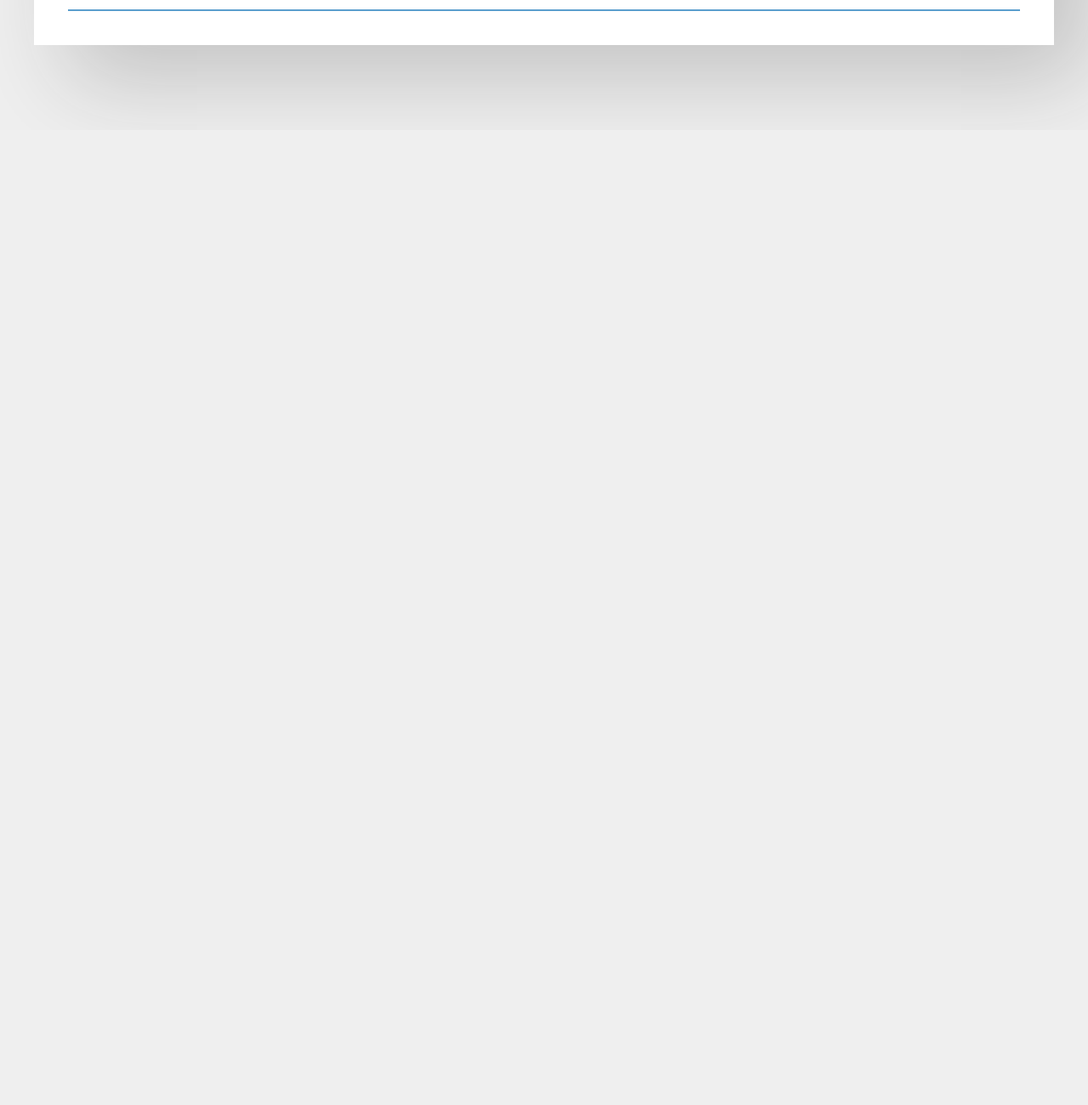
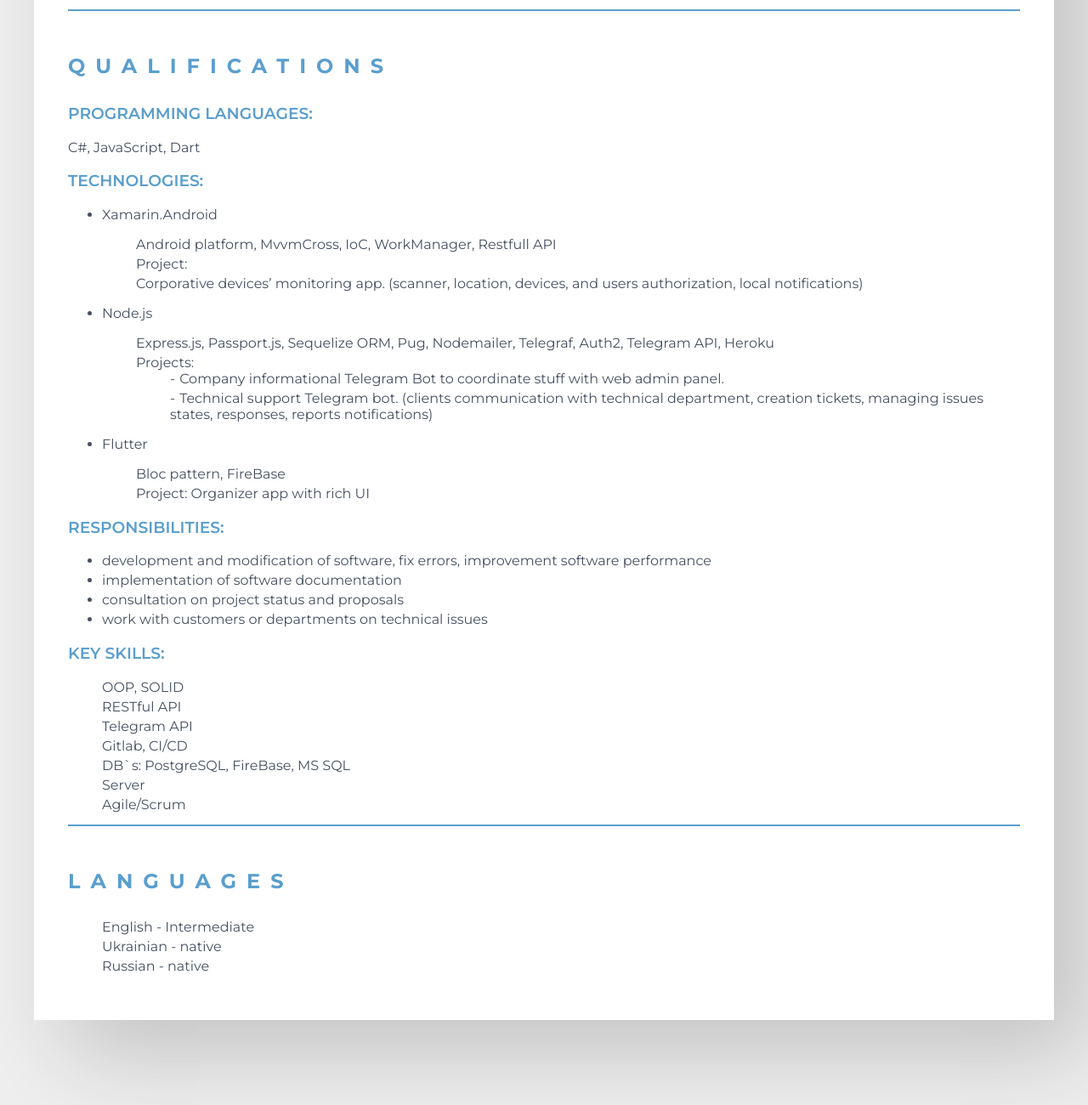
Before and after one commit to Vasyl-Smyrechynskyi/homepage, a plain HTML site: page index.html in a window 1280 px wide. Shown: the part 1911-3211 px from the top of the page at 85% size. Before the commit the page ends 2064 px from the top, so only its background shows below. Drawn offline with Linux system fonts and the light colour scheme.

Commit message:
Added qualifications article

```diff
--- a/assets/stylesheets/base.css
+++ b/assets/stylesheets/base.css
@@ -17,7 +17,8 @@ ul {
     margin: 0;
 }
 
-li {
+li,
+ul.details li {
     margin-bottom: 4px;
     padding: 0;
     list-style: none;
@@ -35,6 +36,10 @@ a:hover p {
 article {
     padding: 30px 0 10px;
     border-bottom: 2px solid #5a9ecd;
+}
+
+article:last-child {
+    border-bottom: 0;
 }
 
 .container {
@@ -136,3 +141,8 @@ section ul li {
     font-weight: 600;
     color: #5a9ecd;
 }
+
+.details ul li:before {
+    content: '-';
+    margin-right: 5px;
+}
--- a/index.html
+++ b/index.html
@@ -122,6 +122,80 @@
             <p>(Kremenchuk, Poltava region / 2018)</p>
         </section>
     </article>
+    <article>
+        <h2 class="title">Qualifications</h2>
+        <section>
+            <h3 class="section-title">PROGRAMMING LANGUAGES:</h3>
+            <p>C#, JavaScript, Dart</p>
+        </section>
+        <section>
+            <h3 class="section-title">TECHNOLOGIES:</h3>
+            <ul>
+                <li><p>Xamarin.Android</p>
+                    <ul class="details">
+                        <li>Android platform, MvvmCross, IoC, WorkManager, Restfull API</li>
+                        <li>Project:</li>
+                        <li>Corporative devices’ monitoring app. (scanner, location, devices, and users authorization,
+                            local
+                            notifications)
+                        </li>
+                    </ul>
+                </li>
+                <li><p>Node.js</p>
+                    <ul class="details">
+                        <li>Express.js, Passport.js, Sequelize ORM, Pug, Nodemailer, Telegraf, Auth2, Telegram API,
+                            Heroku
+                        </li>
+                        <li>Projects:
+                            <ul>
+                                <li>Company informational Telegram Bot to coordinate stuff with web admin panel.</li>
+                                <li>Technical support Telegram bot. (clients communication with technical department,
+                                    creation tickets, managing issues states, responses, reports notifications)
+                                </li>
+                            </ul>
+                        </li>
+                    </ul>
+                </li>
+                <li><p>Flutter</p>
+                    <ul class="details">
+                        <li> Bloc pattern, FireBase</li>
+                        <li> Project: Organizer app with rich UI</li>
+                    </ul>
+                </li>
+            </ul>
+
+
+        </section>
+        <section>
+            <h3 class="section-title">RESPONSIBILITIES:</h3>
+            <ul>
+                <li>development and modification of software, fix errors, improvement software performance</li>
+                <li>implementation of software documentation</li>
+                <li>consultation on project status and proposals</li>
+                <li>work with customers or departments on technical issues</li>
+            </ul>
+        </section>
+        <section>
+            <h3 class="section-title">KEY SKILLS:</h3>
+            <ul class="details">
+                <li>OOP, SOLID</li>
+                <li>RESTful API</li>
+                <li>Telegram API</li>
+                <li>Gitlab, CI/CD</li>
+                <li>DB`s: PostgreSQL, FireBase, MS SQL</li>
+                <li>Server</li>
+                <li>Agile/Scrum</li>
+            </ul>
+        </section>
+    </article>
+    <article>
+        <h2 class="title">Languages</h2>
+        <ul class="details">
+            <li>English - Intermediate</li>
+            <li>Ukrainian - native</li>
+            <li>Russian - native</li>
+        </ul>
+    </article>
 </main>
 </body>
 </html>
```
